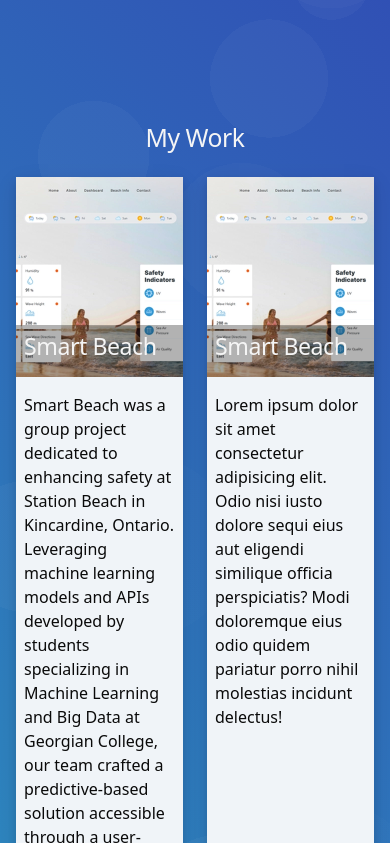
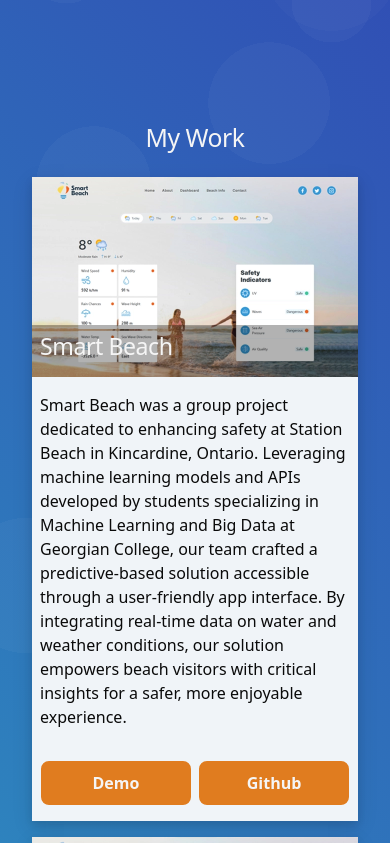
Before and after one commit to Jenna-Deamer/Portfolio, a React (Vite) app: page / in a window 390 px wide. Shown: the part 721-1564 px from the top of the page. Built offline with nearby package versions, Linux system fonts and the light colour scheme.

Commit message:
Mobile responsiveness for projects component

```diff
--- a/src/styles/Projects.css
+++ b/src/styles/Projects.css
@@ -62,3 +62,22 @@
     gap: .5rem;
     margin-top: auto; /* Push the buttons to the bottom */
 }
+
+/*Mobile*/
+@media (max-width: 1000px) {
+    #projects {
+        padding: 0 4rem;
+    }
+    .projects-container {
+        grid-template-columns: 1fr;
+    }
+}
+
+@media (max-width: 600px) {
+    #projects {
+        padding: 0 2rem;
+    }
+    .button-container{
+        justify-content: center;
+    }
+}
```
